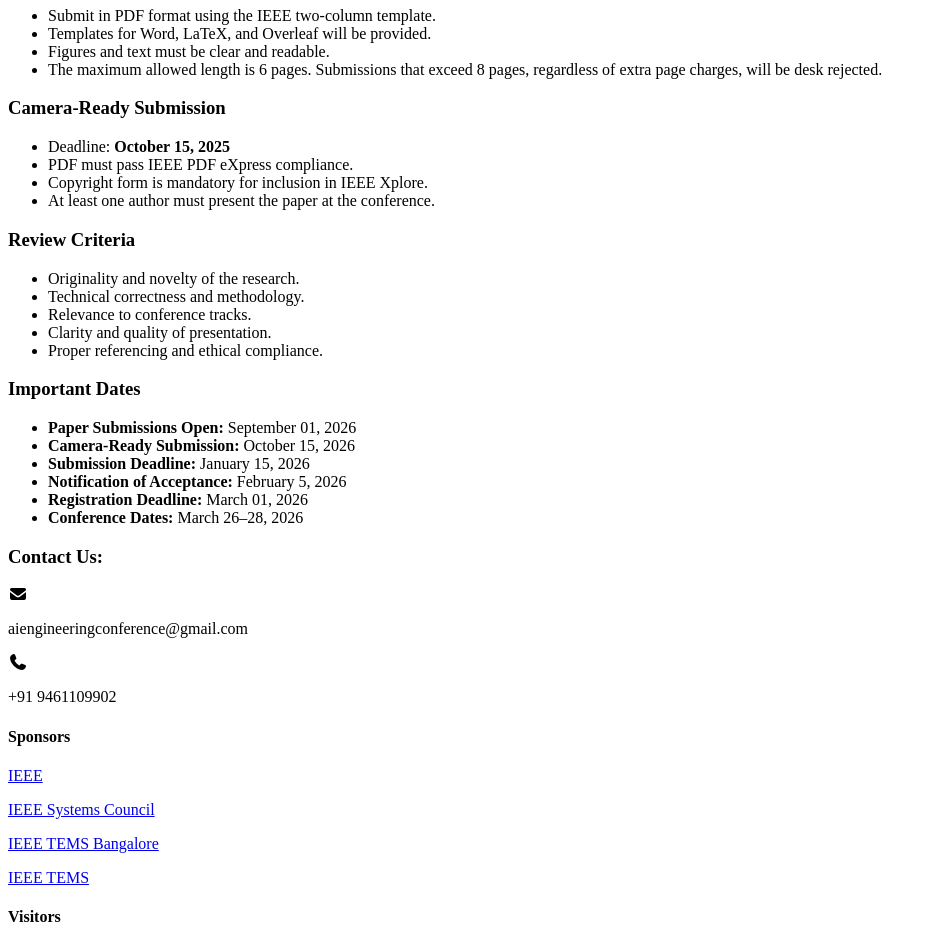
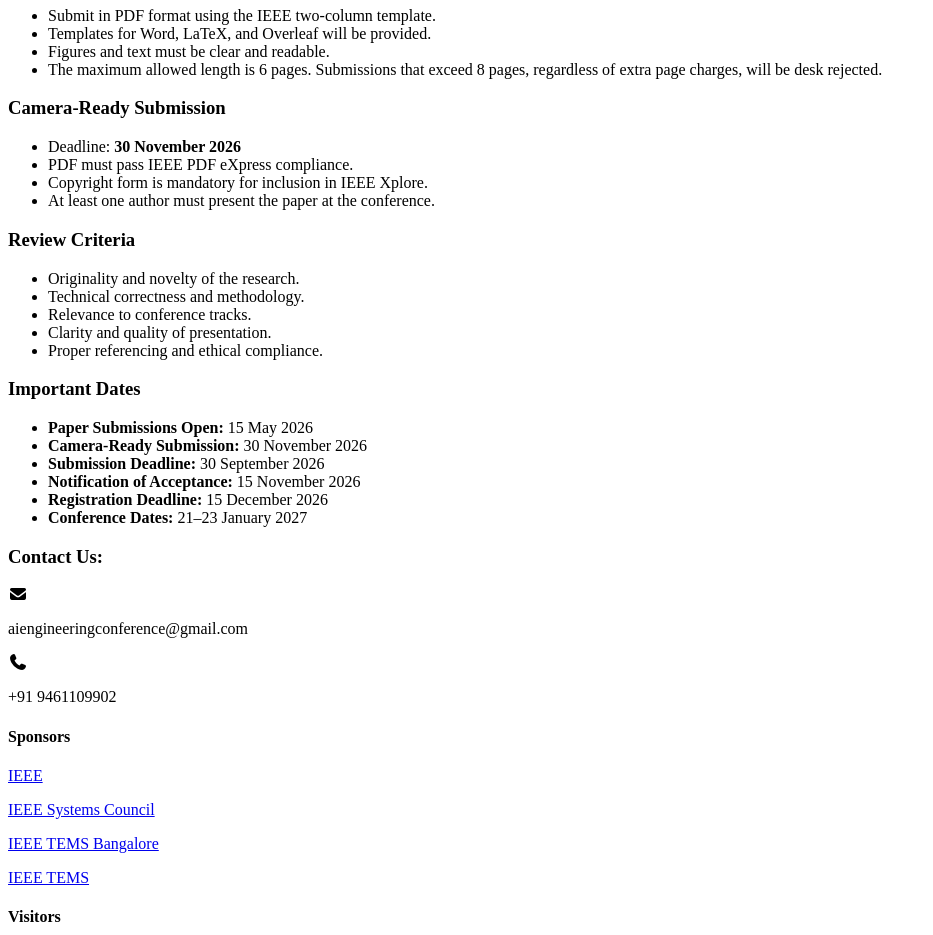
Before and after one commit to polty-rishit/AIEI2026, a React (Vite) app in the folder AIEI/: page /authinfo in a window 1280 px wide. Shown: the part 1860-2795 px from the top of the page, without its empty margins (0-933 px from the left). Built offline with nearby package versions, Linux system fonts and the light colour scheme; the HTML template or start-up script is replaced by a standard one.

Commit message:
changed deadlines ,registration link

```diff
--- a/AIEI/src/components/AnnouncementTicker.jsx
+++ b/AIEI/src/components/AnnouncementTicker.jsx
@@ -4,7 +4,7 @@ const AnnouncementTicker = () => {
   // Original message broken into identifiable parts
   const formattedMessage = (
     <span>
-      <span className="text-red-500 font-extrabold">AIEI 2027</span> WILL BE ORGANIZED AT NIT JAMSHEDPUR, JHARKHAND, INDIA, DURING{" "}
+      <span className="text-red-500 font-extrabold">AIEI 2027</span> WILL BE ORGANIZED AT BANGLORE, INDIA, DURING{" "}
       <span className="text-yellow-300 font-extrabold">JANUARY 21-23, 2027 </span>
     </span>
   );
@@ -18,7 +18,7 @@ const AnnouncementTicker = () => {
     "|",
     // "ACCEPTED PAPERS WILL BE SUBMITTED TO IEEE XPLORE FOR INCLUSION IN THE DIGITAL LIBRARY",
     // "|" ,
-    "All registered and presented papers will be submitted to IEEE Xplore for possible publication subject to fulfilling the IEEE eligibility criteria. Extended versions of ALL (100%) presented papers will be eligible for further review and possible publication in IEEE Security & Privacy Magazine.",
+    "All registered and presented papers will be submitted to IEEE Xplore for possible publication subject to fulfilling the IEEE eligibility criteria. Extended versions of ALL (100%) presented papers will be eligible for further review and possible publication in IEEE Systems Journal.",
   ];
 
   return (
--- a/AIEI/src/pages/About/ImportantDates.jsx
+++ b/AIEI/src/pages/About/ImportantDates.jsx
@@ -16,17 +16,17 @@ const ImportantDates = () => {
     },
     {
       title: "Acceptance Notification",
-      date: "30 October 2026",
+      date: "15 November 2026",
       color: "text-red-500",
     },
     {
       title: "Submission of Final Manuscript & Copyright",
-      date: "15 November 2026",
+      date: "30 November 2026",
       color: "text-yellow-500",
     },
     {
       title: "Registration Deadline",
-      date: "30 November 2026",
+      date: "15 December 2026",
       color: "text-red-500",
     },
     {
--- a/AIEI/src/pages/Attend/Registration.jsx
+++ b/AIEI/src/pages/Attend/Registration.jsx
@@ -135,7 +135,7 @@ const Registration = () => {
 
               <div className="mt-8 flex flex-col gap-3 sm:flex-row">
                 <a
-                  href="https://docs.google.com/forms/d/e/1FAIpQLSd10SAFkbi2csVn0B_QXoB22T5LW9K0TAIISjx2kOPo50CMug/viewform"
+                  href=""
                   target="_blank"
                   rel="noopener noreferrer"
                   className="inline-flex items-center justify-center gap-3 rounded-xl bg-cyan-400 px-7 py-4 font-bold text-slate-950 shadow-xl shadow-cyan-950/30 transition hover:-translate-y-0.5 hover:bg-cyan-300"
--- a/AIEI/src/pages/Authors/AuthInfo.jsx
+++ b/AIEI/src/pages/Authors/AuthInfo.jsx
@@ -68,7 +68,7 @@ const AuthInfo = () => {
           <div>
             <h3 className="text-xl font-semibold mb-2">Camera-Ready Submission</h3>
             <ul className="list-disc ml-6 space-y-1">
-              <li>Deadline: <strong>October 15, 2025</strong></li>
+              <li>Deadline: <strong>30 November 2026</strong></li>
               <li>PDF must pass IEEE PDF eXpress compliance.</li>
               <li>Copyright form is mandatory for inclusion in IEEE Xplore.</li>
               <li>At least one author must present the paper at the conference.</li>
@@ -91,12 +91,12 @@ const AuthInfo = () => {
           <div>
             <h3 className="text-xl font-semibold mb-2">Important Dates</h3>
             <ul className="list-disc ml-6 space-y-1">
-              <li><strong>Paper Submissions Open:</strong> September 01, 2026</li>
-              <li><strong>Camera-Ready Submission:</strong> October 15, 2026</li>
-              <li><strong>Submission Deadline:</strong> January 15, 2026</li>
-              <li><strong>Notification of Acceptance:</strong> February 5, 2026</li>
-              <li><strong>Registration Deadline:</strong> March 01, 2026</li>
-              <li><strong>Conference Dates:</strong> March 26–28, 2026</li>
+              <li><strong>Paper Submissions Open:</strong> 15 May 2026</li>
+              <li><strong>Camera-Ready Submission:</strong> 30 November 2026</li>
+              <li><strong>Submission Deadline:</strong> 30 September 2026</li>
+              <li><strong>Notification of Acceptance:</strong> 15 November 2026</li>
+              <li><strong>Registration Deadline:</strong> 15 December 2026</li>
+              <li><strong>Conference Dates:</strong> 21–23 January 2027</li>
             </ul>
           </div>
 
--- a/AIEI/src/pages/Home.jsx
+++ b/AIEI/src/pages/Home.jsx
@@ -80,12 +80,12 @@ const App = () => {
   const keyDates = [
     { title: "Opening Paper Submission", date: "15 May 2026" },
     { title: "Paper Submission Deadline", date: "30 September 2026" },
-    { title: "Acceptance Notification", date: "30 October 2026" },
+    { title: "Acceptance Notification", date: "15 November 2026" },
     {
       title: "Submission of Final Manuscript & Copyright",
-      date: "15 November 2026",
+      date: "30 November 2026",
     },
-    { title: "Registration Deadline", date: "30 November 2026" },
+    { title: "Registration Deadline", date: "15 December 2026" },
     { title: "Conference Dates", date: "21–23 January 2027" },
   ];
 
```
